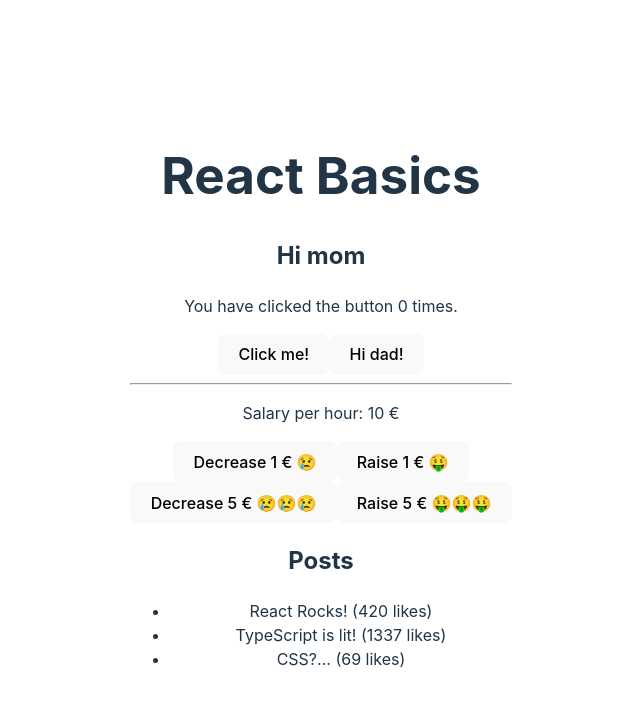
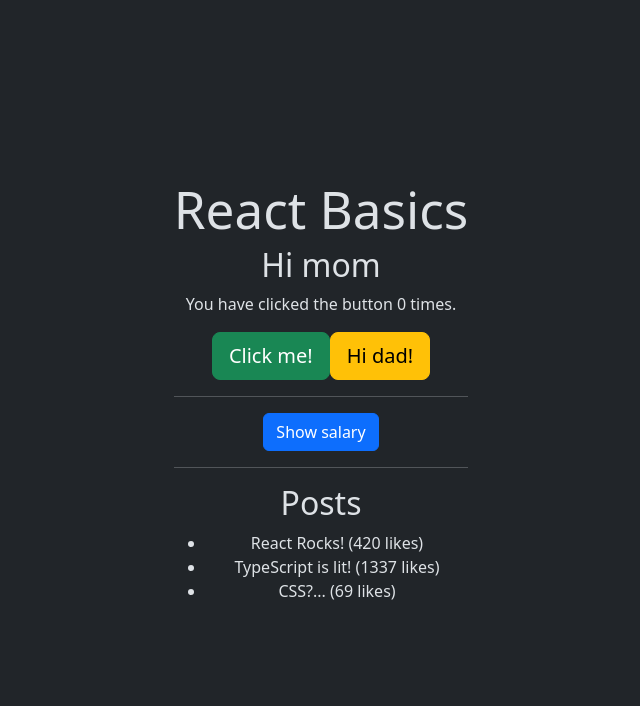
Before and after one commit to Krisejg99/javascript-2, a React (Vite) app in the folder 01-react-basics/: page / in a window 1280 px wide. Shown: the top 706 px of the page, without its empty margins (319-959 px from the left). Built offline with nearby package versions, Linux system fonts and the light colour scheme.

Commit message:
showSalary toggle

```diff
--- a/01-react-basics/index.html
+++ b/01-react-basics/index.html
@@ -8,8 +8,8 @@
 	<title>Vite + React + TS</title>
 
 	<!-- Bootstrap 5.3.0 alpha3 -->
-	<!-- <link href="https://cdn.jsdelivr.net/npm/bootstrap@5.3.0-alpha3/dist/css/bootstrap.min.css" rel="stylesheet"
-		integrity="sha384-KK94CHFLLe+nY2dmCWGMq91rCGa5gtU4mk92HdvYe+M/SXH301p5ILy+dN9+nJOZ" crossorigin="anonymous"> -->
+	<link href="https://cdn.jsdelivr.net/npm/bootstrap@5.3.0-alpha3/dist/css/bootstrap.min.css" rel="stylesheet"
+		integrity="sha384-KK94CHFLLe+nY2dmCWGMq91rCGa5gtU4mk92HdvYe+M/SXH301p5ILy+dN9+nJOZ" crossorigin="anonymous">
 </head>
 
 <body>
--- a/01-react-basics/src/App.tsx
+++ b/01-react-basics/src/App.tsx
@@ -16,17 +16,18 @@
 		{ id: 3, title: 'CSS?...', likes: 69 },
 	])
 	const [salary, setSalary] = useState(10)
+	const [showSalary, setShowSalary] = useState(false)
 
 	const handleButtonClick = () => {
 		setMsg('Bye mom')
 		setClicks(clicks + 1)
+		setClicks(prevClicks => prevClicks + 1)
+
 	}
 
 	const handleSalaryFlucuation = (amount: number) => {
 		const newSalary = salary + amount
-
 		setSalary(newSalary)
-
 		if (newSalary < 5) setSalary(5)
 	}
 
@@ -40,6 +41,12 @@
 
 			<hr />
 
+			<button className="btn btn-primary" onClick={() => setShowSalary(!showSalary)}>
+				{showSalary ? "Hide salary" : "Show salary"}
+			</button>
+
+			{showSalary && (
+				<>
 					<p>Salary per hour: {salary} &euro;</p>
 
 					{salary < 10 && <div>GET A NEW JOB BRO!</div>}
@@ -55,11 +62,19 @@
 							<button onClick={() => handleSalaryFlucuation(5)} className="btn btn-success btn-lg">Raise 5 &euro; 🤑🤑🤑</button>
 						</div>
 					</div>
+				</>
+			)}
+
+			<hr />
 
 			<h2>Posts</h2>
 
 			<ul>
-				{posts.map((post, index) => <li key={index}>{post.title} ({post.likes} likes)</li>)}
+				{posts.map((post, index) => (
+					<li key={index}>
+						{post.title} ({post.likes} likes)
+					</li>
+				))}
 			</ul>
 		</div>
 	)
```
Lines whose indentation alone changed are shown as unchanged.
